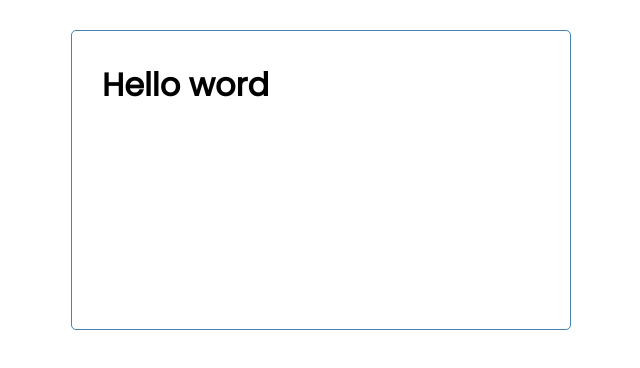
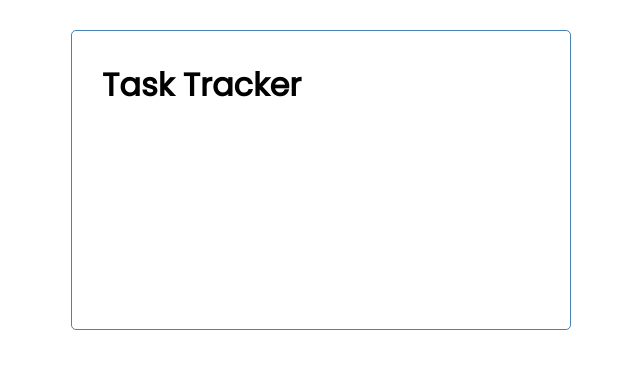
Before and after one commit to IRSAGE/Task-Tracker, a Vue app: page / in a window 1280 px wide. Shown: the top 368 px of the page, without its empty margins (319-959 px from the left). Built offline with nearby package versions, Linux system fonts and the light colour scheme.

Commit message:
Adding The header component

```diff
--- a/src/App.vue
+++ b/src/App.vue
@@ -1,14 +1,14 @@
 <template>
-  <div class="container"><h1>Hello word</h1></div>
+  <div class="container"><Header title="Task Tracker"/></div>
 </template>
 
 <script>
 
-
+import Header from "./components/Header"
 export default {
   name: 'App',
   components: {
-
+    Header
   }
 }
 </script>
--- /dev/null
+++ b/src/components/Header.vue
@@ -0,0 +1,26 @@
+<template>
+    <header>
+        <h1>{{title}}</h1>
+    </header>
+</template>
+
+<script>
+export default{
+    name:"Header",
+    props:{
+        title:{
+            type:String,
+            default:"Hello Word"
+        }
+    }
+}
+</script>
+
+<style scoped>
+header{
+    display: flex;
+    justify-content: space-between;
+    align-items: center;
+    margin-bottom: 20px;
+}
+</style>
```
